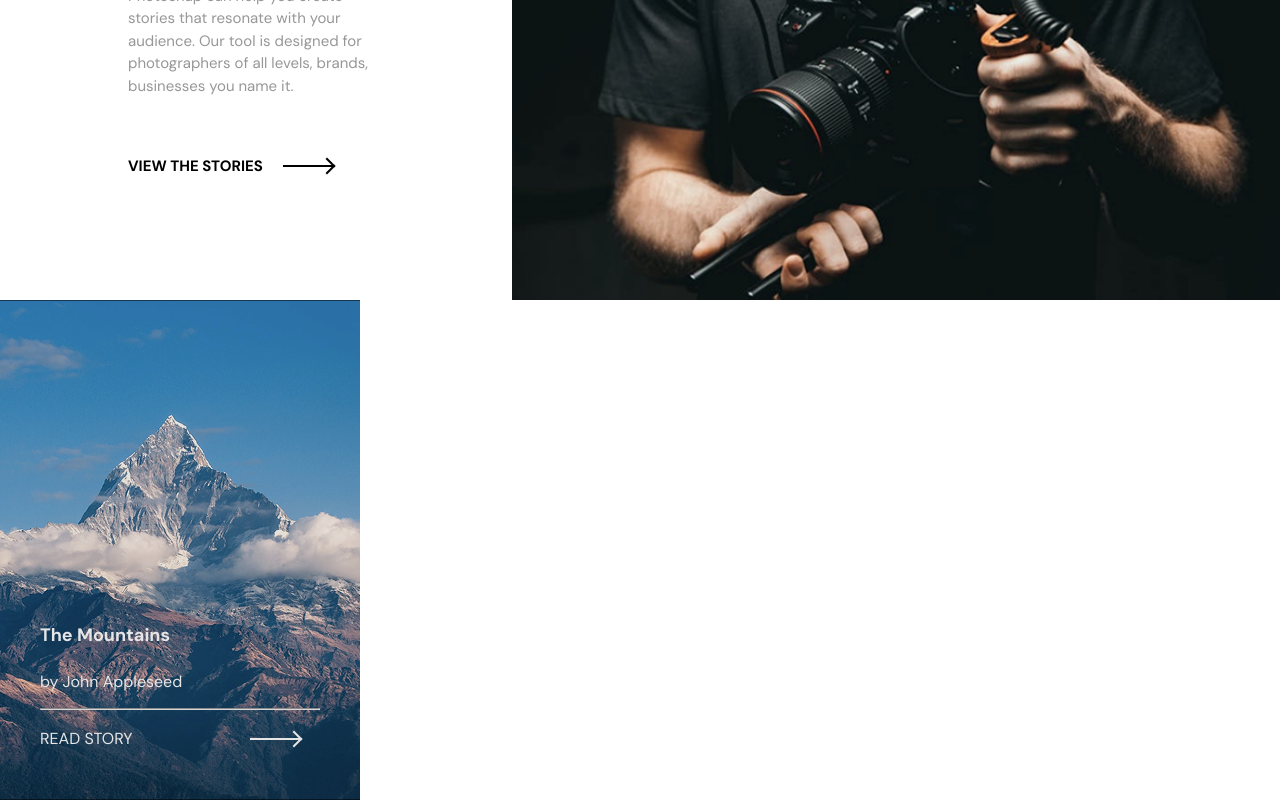
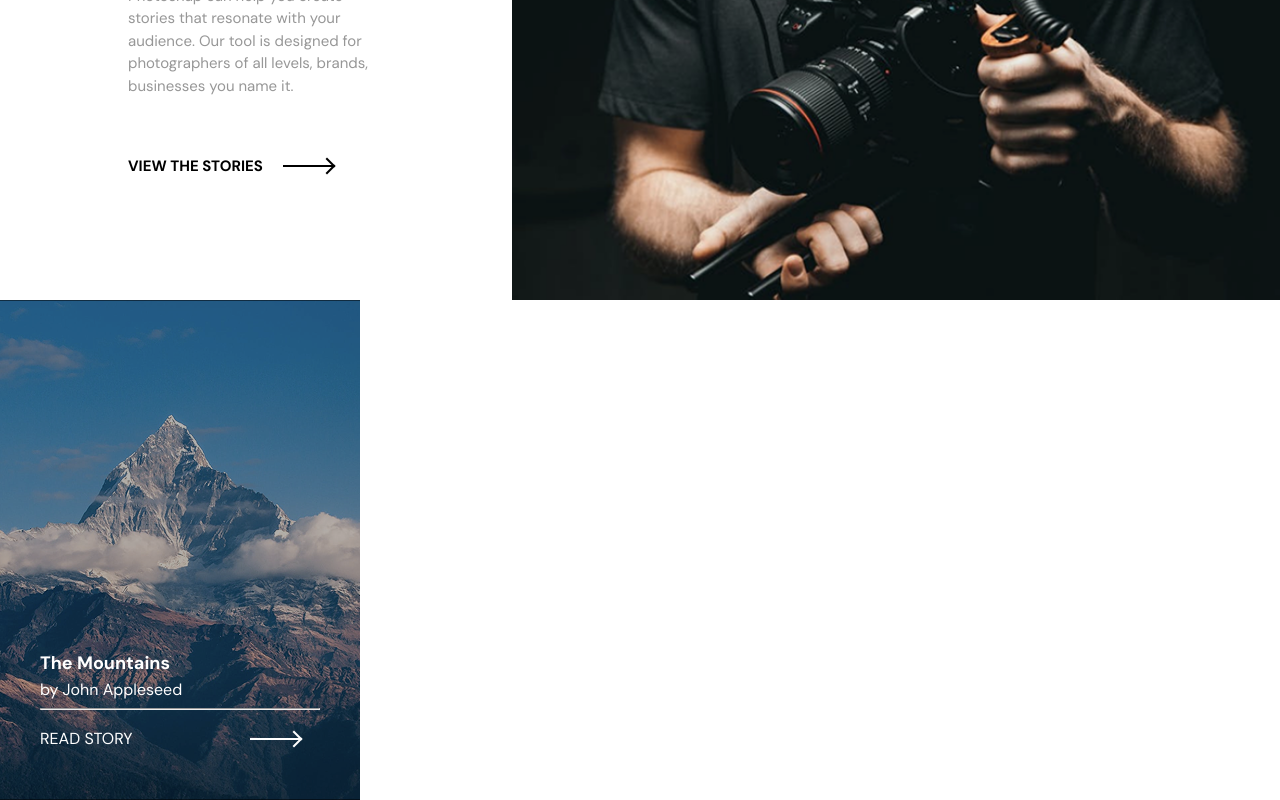
Before and after one commit to Lanssii/photosnap-website-react, a React (Vite) app: page / in a window 1280 px wide. Shown: the part 1777-2577 px from the top of the page. Built offline with nearby package versions, Linux system fonts and the light colour scheme.

Commit message:
feat: enhance StorySection story-card styling with overlay and improved text visibility

```diff
--- a/src/components/StorySection/StorySection.css
+++ b/src/components/StorySection/StorySection.css
@@ -1,4 +1,5 @@
 .story-card {
+  position: relative;
   width: 100%;
   max-width: 360px;
   height: 500px;
@@ -7,15 +8,37 @@
   background-size: cover;
   background-position: center;
   background-repeat: no-repeat;
-  filter: brightness(90%);
 
   display: flex;
   flex-direction: column;
   justify-content: flex-end;
 }
 
+.story-card::before {
+  content: "";
+  position: absolute;
+  inset: 0;
+
+  background: rgba(0, 0, 0, 0.3);
+
+  z-index: 1;
+}
+
+.story-info {
+  position: relative;
+  z-index: 2;
+
+  color: #ffffff;
+  padding: 40px;
+}
+
 .story-card h4 {
   font-size: 18px;
+  margin: 0;
+}
+.story-card p {
+  margin: 0;
+  margin-top: 4px;
 }
 
 .story-info {
```
